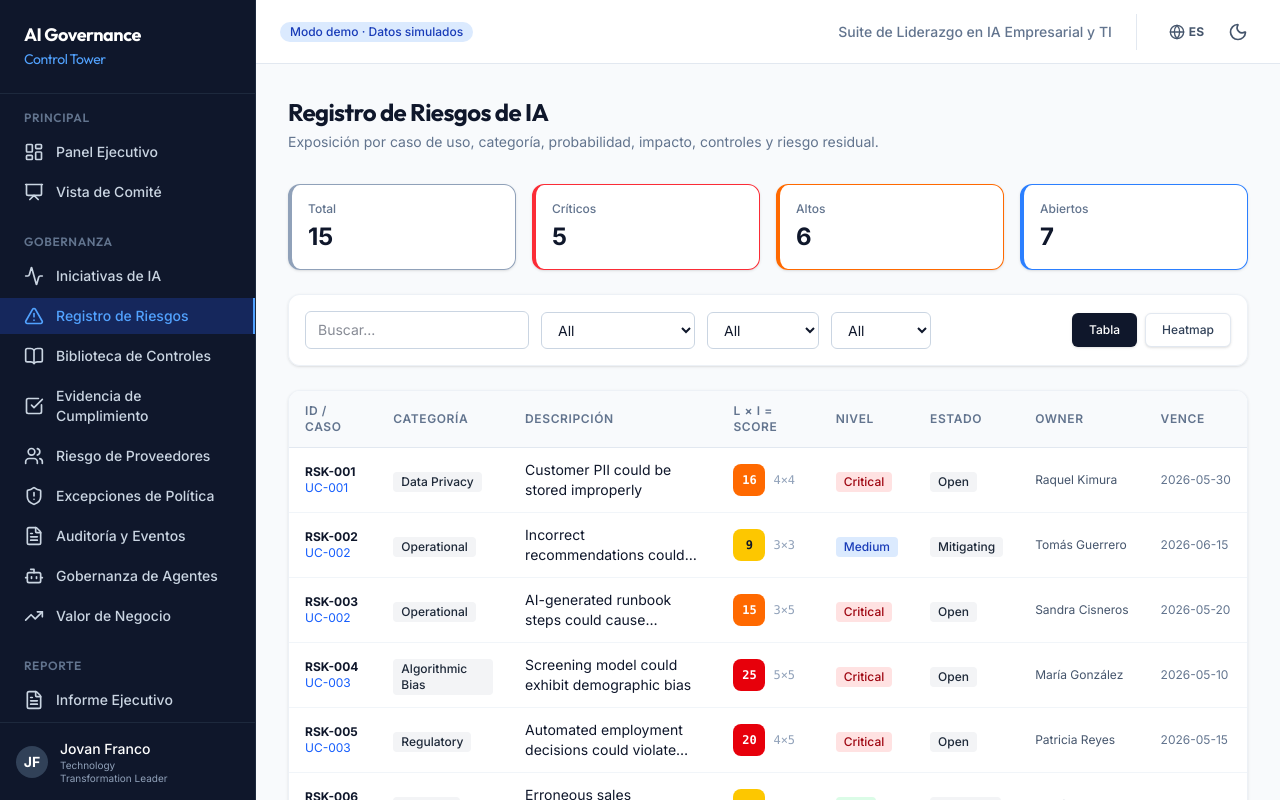
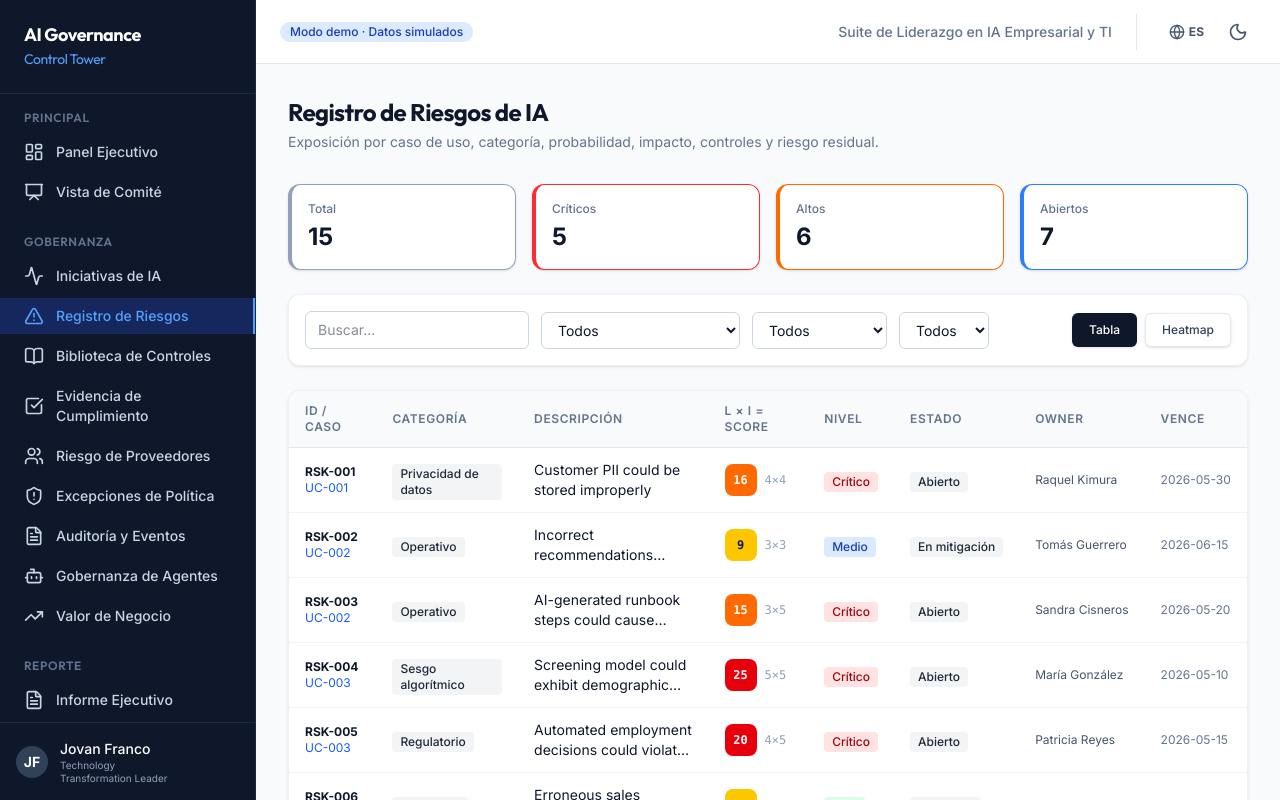
Before and after one commit to jovfranco-tech/ai-governance-control-tower, a React (Vite) app: page /risks in a window 1280 px wide. Built offline with nearby package versions, Linux system fonts and the light colour scheme.

Commit message:
chore: align v1.3.1 with fully translated bilingual support

```diff
--- a/package.json
+++ b/package.json
@@ -1,7 +1,7 @@
 {
   "name": "ai-governance-control-tower",
   "private": true,
-  "version": "1.3.0",
+  "version": "1.3.1",
   "type": "module",
   "scripts": {
     "dev": "vite",
--- a/src/pages/BusinessValue.tsx
+++ b/src/pages/BusinessValue.tsx
@@ -13,16 +13,19 @@ const riskColor: Record<string, string> = {
 };
 
 // eslint-disable-next-line @typescript-eslint/no-explicit-any
-const CustomTooltip = ({ active, payload }: any) => {
+const CustomTooltip = ({ active, payload, t }: any) => {
   if (active && payload && payload.length) {
     const d = payload[0].payload;
+    const tl = (es: string, en: string) => t ? t(es, en) : en;
     return (
       <div className="bg-white dark:bg-slate-800 border border-slate-200 dark:border-slate-700 rounded-xl p-3 shadow-xl text-xs max-w-52">
         <p className="font-bold text-slate-900 dark:text-slate-100 mb-1">{d.name}</p>
         <p className="text-slate-500">{d.businessUnit}</p>
-        <p className="mt-1"><span className="font-semibold">Value:</span> {d.estimatedValue}</p>
-        <p><span className="font-semibold">Efficiency:</span> {d.efficiencyGain}</p>
-        <p className="mt-1"><span className={`badge ${d.riskLevel === 'Critical' ? 'badge-danger' : d.riskLevel === 'High' ? 'badge-warning' : d.riskLevel === 'Medium' ? 'badge-info' : 'badge-success'}`}>{d.riskLevel}</span></p>
+        <p className="mt-1"><span className="font-semibold">{tl('Valor', 'Value')}:</span> {d.estimatedValue}</p>
+        <p><span className="font-semibold">{tl('Eficiencia', 'Efficiency')}:</span> {d.efficiencyGain}</p>
+        <p className="mt-1"><span className={`badge ${d.riskLevel === 'Critical' ? 'badge-danger' : d.riskLevel === 'High' ? 'badge-warning' : d.riskLevel === 'Medium' ? 'badge-info' : 'badge-success'}`}>
+          {d.riskLevel === 'Critical' ? tl('Crítico', 'Critical') : d.riskLevel === 'High' ? tl('Alto', 'High') : d.riskLevel === 'Medium' ? tl('Medio', 'Medium') : tl('Bajo', 'Low')}
+        </span></p>
       </div>
     );
   }
@@ -102,8 +105,8 @@ const BusinessValue = () => {
               <ScatterChart margin={{ top: 10, right: 20, bottom: 20, left: 10 }}>
                 <CartesianGrid strokeDasharray="3 3" stroke="#e2e8f0" />
                 <XAxis dataKey="x" type="number" domain={[0, 11]} name={t('Prioridad', 'Priority')} label={{ value: t('Prioridad Ajustada →', 'Risk-Adjusted Priority →'), position: 'insideBottom', offset: -10, fontSize: 11, fill: '#94a3b8' }} tick={{ fontSize: 11, fill: '#64748b' }} />
-                <YAxis dataKey="y" type="number" domain={[0, 5]} tickFormatter={v => ['', 'Low', 'Med', 'High', 'Crit', ''][v] || ''} tick={{ fontSize: 10, fill: '#64748b' }} width={40} />
-                <Tooltip content={<CustomTooltip />} cursor={{ strokeDasharray: '3 3' }} />
+                <YAxis dataKey="y" type="number" domain={[0, 5]} tickFormatter={v => ['', t('Bajo', 'Low'), t('Med', 'Med'), t('Alto', 'High'), t('Crit', 'Crit'), ''][v] || ''} tick={{ fontSize: 10, fill: '#64748b' }} width={40} />
+                <Tooltip content={<CustomTooltip t={t} />} cursor={{ strokeDasharray: '3 3' }} />
                 {/* eslint-disable-next-line @typescript-eslint/no-explicit-any */}
                 <Scatter data={scatterData} onClick={(d: any) => setSelected(d.id === selected ? null : d.id)}>
                   {scatterData.map(d => (
@@ -124,7 +127,7 @@ const BusinessValue = () => {
             {Object.entries(riskColor).map(([level, color]) => (
               <div key={level} className="flex items-center gap-1.5 text-xs text-slate-500">
                 <span className="w-3 h-3 rounded-full" style={{ background: color }} />
-                {level}
+                {level === 'Critical' ? t('Crítico', 'Critical') : level === 'High' ? t('Alto', 'High') : level === 'Medium' ? t('Medio', 'Medium') : t('Bajo', 'Low')}
               </div>
             ))}
           </div>
--- a/src/pages/CommitteeView.tsx
+++ b/src/pages/CommitteeView.tsx
@@ -91,7 +91,7 @@ const CommitteeView = () => {
                     <td className="px-6 py-4 text-sm text-slate-500 dark:text-slate-400">{uc.name}</td>
                     <td className="px-6 py-4 whitespace-nowrap text-right">
                       <span className={`badge ${uc.riskLevel === 'Critical' ? 'badge-danger' : 'badge-warning'}`}>
-                        {uc.riskLevel}
+                        {uc.riskLevel === 'Critical' ? tLocal('Crítico', 'Critical') : tLocal('Alto', 'High')}
                       </span>
                     </td>
                   </tr>
--- a/src/pages/RiskRegister.tsx
+++ b/src/pages/RiskRegister.tsx
@@ -5,7 +5,7 @@ import { useDataContext } from '../contexts/DataContext';
 import { AlertTriangle, Filter } from 'lucide-react';
 
 const CATEGORIES = ['All', 'Data Privacy', 'Algorithmic Bias', 'Regulatory', 'Security', 'Operational', 'Vendor Risk', 'Legal', 'Financial', 'Reputational', 'Transparency'];
-const STATUSES = ['All', 'Open', 'Mitigating', 'Accepted', 'Closed'];
+const STATUSES = ['All', 'Open', 'Mitigating', 'Accepted', 'Closed', 'Escalated', 'Pending'];
 const LEVELS = ['All', 'Critical', 'High', 'Medium', 'Low'];
 
 const levelColor: Record<string, string> = {
@@ -20,6 +20,34 @@ const heatColor = (score: number) => {
   if (score >= 12) return 'bg-orange-500 text-white';
   if (score >= 6) return 'bg-yellow-400 text-slate-900';
   return 'bg-green-400 text-slate-900';
+};
+
+const tLabel = (val: string, t: <T>(es: T, en: T) => T) => {
+  const dict: Record<string, string> = {
+    'All': t('Todos', 'All'),
+    'Data Privacy': t('Privacidad de datos', 'Data Privacy'),
+    'Algorithmic Bias': t('Sesgo algorítmico', 'Algorithmic Bias'),
+    'Security': t('Seguridad', 'Security'),
+    'Regulatory': t('Regulatorio', 'Regulatory'),
+    'Operational': t('Operativo', 'Operational'),
+    'Vendor Risk': t('Riesgo de proveedores', 'Vendor Risk'),
+    'Third-party': t('Terceros', 'Third-party'),
+    'Reputational': t('Reputacional', 'Reputational'),
+    'Legal': t('Legal', 'Legal'),
+    'Financial': t('Financiero', 'Financial'),
+    'Transparency': t('Transparencia', 'Transparency'),
+    'Open': t('Abierto', 'Open'),
+    'Mitigating': t('En mitigación', 'Mitigating'),
+    'Closed': t('Cerrado', 'Closed'),
+    'Accepted': t('Aceptado', 'Accepted'),
+    'Escalated': t('Escalado', 'Escalated'),
+    'Pending': t('Pendiente', 'Pending'),
+    'Critical': t('Crítico', 'Critical'),
+    'High': t('Alto', 'High'),
+    'Medium': t('Medio', 'Medium'),
+    'Low': t('Bajo', 'Low')
+  };
+  return dict[val] || val;
 };
 
 const RiskRegister = () => {
@@ -82,13 +110,13 @@ const RiskRegister = () => {
           onChange={e => setSearch(e.target.value)}
         />
         <select value={category} onChange={e => setCategory(e.target.value)} className="border border-slate-300 dark:border-slate-600 rounded-md px-3 py-2 text-sm bg-white dark:bg-slate-800 dark:text-slate-100">
-          {CATEGORIES.map(c => <option key={c}>{c}</option>)}
+          {CATEGORIES.map(c => <option key={c} value={c}>{tLabel(c, t)}</option>)}
         </select>
         <select value={status} onChange={e => setStatus(e.target.value)} className="border border-slate-300 dark:border-slate-600 rounded-md px-3 py-2 text-sm bg-white dark:bg-slate-800 dark:text-slate-100">
-          {STATUSES.map(s => <option key={s}>{s}</option>)}
+          {STATUSES.map(s => <option key={s} value={s}>{tLabel(s, t)}</option>)}
         </select>
         <select value={level} onChange={e => setLevel(e.target.value)} className="border border-slate-300 dark:border-slate-600 rounded-md px-3 py-2 text-sm bg-white dark:bg-slate-800 dark:text-slate-100">
-          {LEVELS.map(l => <option key={l}>{l}</option>)}
+          {LEVELS.map(l => <option key={l} value={l}>{tLabel(l, t)}</option>)}
         </select>
         <div className="flex gap-2 ml-auto">
           <button onClick={() => setView('table')} className={`btn ${view === 'table' ? 'btn-primary' : 'btn-secondary'} text-xs`}>
@@ -112,12 +140,12 @@ const RiskRegister = () => {
                     <span className="ml-2 text-xs text-blue-600 dark:text-blue-400">{r.useCaseId}</span>
                     <p className="text-sm font-medium text-slate-900 dark:text-slate-100 mt-0.5">{r.description}</p>
                   </div>
-                  <span className={`badge ${levelColor[r.level]} ml-2`}>{r.level}</span>
+                  <span className={`badge ${levelColor[r.level]} ml-2`}>{tLabel(r.level, t)}</span>
                 </div>
                 <div className="flex gap-2 flex-wrap text-xs text-slate-500">
-                  <span className="badge badge-neutral">{r.category}</span>
+                  <span className="badge badge-neutral">{tLabel(r.category, t)}</span>
                   <span>Score: <strong>{r.score}</strong></span>
-                  <span className="badge badge-neutral">{r.status}</span>
+                  <span className="badge badge-neutral">{tLabel(r.status, t)}</span>
                   <span>{r.dueDate}</span>
                 </div>
               </div>
@@ -141,7 +169,7 @@ const RiskRegister = () => {
                       <div className="text-xs text-blue-600 dark:text-blue-400">{r.useCaseId}</div>
                     </td>
                     <td className="px-4 py-3">
-                      <span className="badge badge-neutral text-xs">{r.category}</span>
+                      <span className="badge badge-neutral text-xs">{tLabel(r.category, t)}</span>
                     </td>
                     <td className="px-4 py-3 max-w-xs">
                       <p className="text-sm text-slate-900 dark:text-slate-100 line-clamp-2">{r.description}</p>
@@ -151,10 +179,10 @@ const RiskRegister = () => {
                       <span className="text-slate-400 text-xs ml-2">{r.likelihood}×{r.impact}</span>
                     </td>
                     <td className="px-4 py-3 whitespace-nowrap">
-                      <span className={`badge ${levelColor[r.level]}`}>{r.level}</span>
+                      <span className={`badge ${levelColor[r.level]}`}>{tLabel(r.level, t)}</span>
                     </td>
                     <td className="px-4 py-3 whitespace-nowrap">
-                      <span className="badge badge-neutral">{r.status}</span>
+                      <span className="badge badge-neutral">{tLabel(r.status, t)}</span>
                     </td>
                     <td className="px-4 py-3 whitespace-nowrap text-xs text-slate-600 dark:text-slate-400">{r.owner}</td>
                     <td className="px-4 py-3 whitespace-nowrap text-xs text-slate-500 dark:text-slate-400">{r.dueDate}</td>
```
Also changed, not shown: 1 other file (tests, documents, lock files or other folders).
